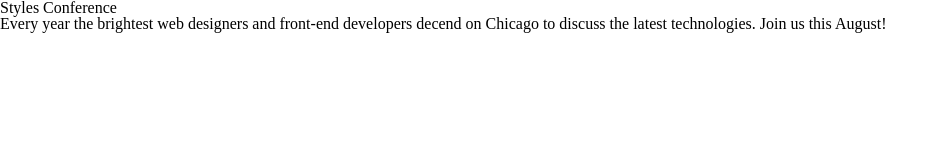
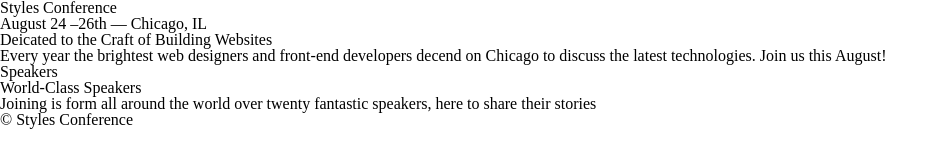
Before and after one commit to Sixers34926/100devs, a plain HTML site: page Class_02/styles-conference/index.html in a window 1280 px wide. Shown: the whole page, without its empty margins (0-948 px from the left). Drawn offline with Linux system fonts and the light colour scheme.

Commit message:
Added sectioins

```diff
--- a/Class_02/styles-conference/index.html
+++ b/Class_02/styles-conference/index.html
@@ -5,8 +5,25 @@
         <title>Styles Conference</title>
         <link rel="stylesheet" href="assets/stylesheets/main.css">
         <body>
-            <h1>Styles Conference</h1>
-            <p>Every year the brightest web designers and front-end developers decend on Chicago to discuss the latest technologies. Join us this August!</p>
+            <header>
+                <h1>Styles Conference</h1>
+                <h3>August 24 &ndash;26th &mdash; Chicago, IL</h3>
+            </header>
+            <section>
+                <h2>Deicated to the Craft of Building Websites</h2>
+                <p>Every year the brightest web designers and front-end developers decend on Chicago to discuss the latest technologies. Join us this August!</p>
+            </section>
+            <section>
+
+                <section>
+                    <h5>Speakers</h5>
+                    <h3>World-Class Speakers</h3>
+                    <p>Joining is form all around the world over twenty fantastic speakers, here to share their stories</p>
+                </section>
+            </section>
+            <footer>
+                <small>&copy; Styles Conference</small>
+            </footer>
         </body>
     </head>
 </html>
```
